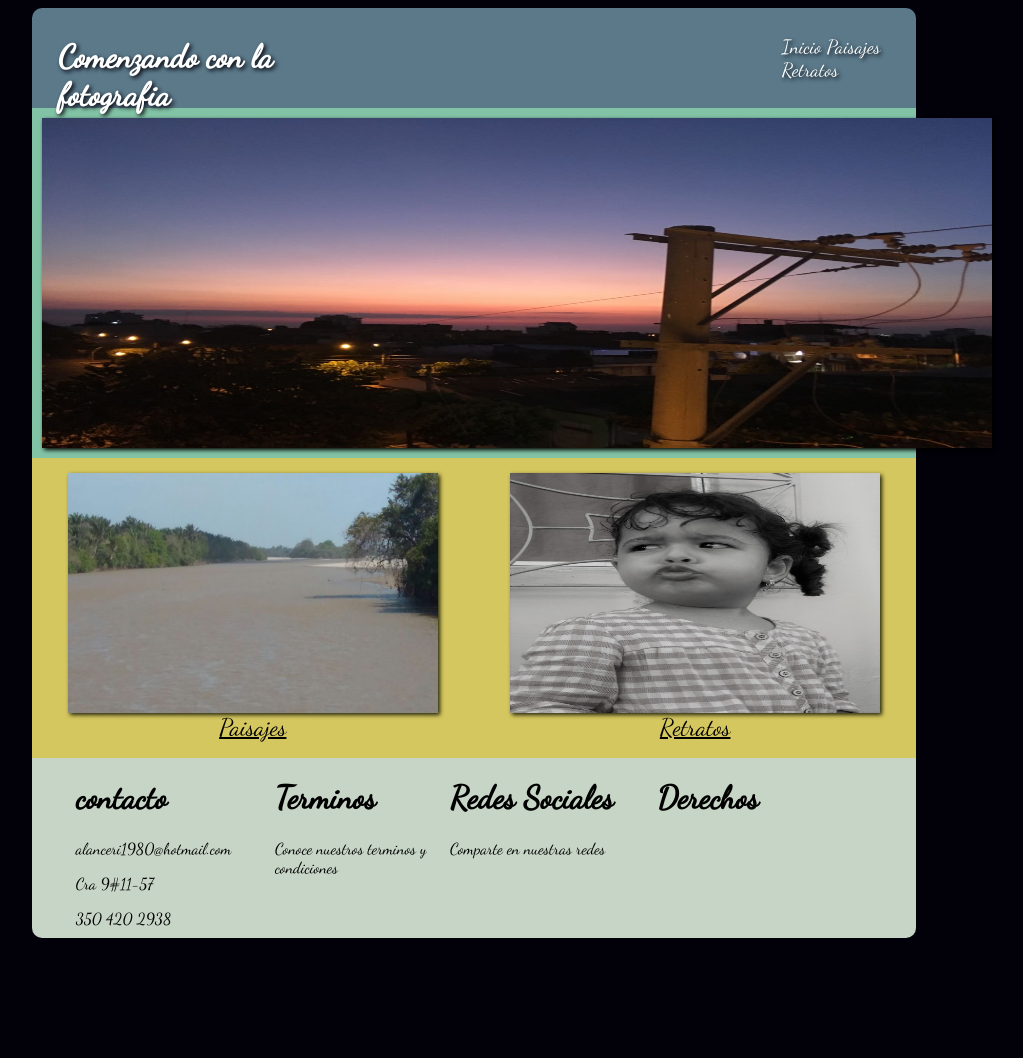
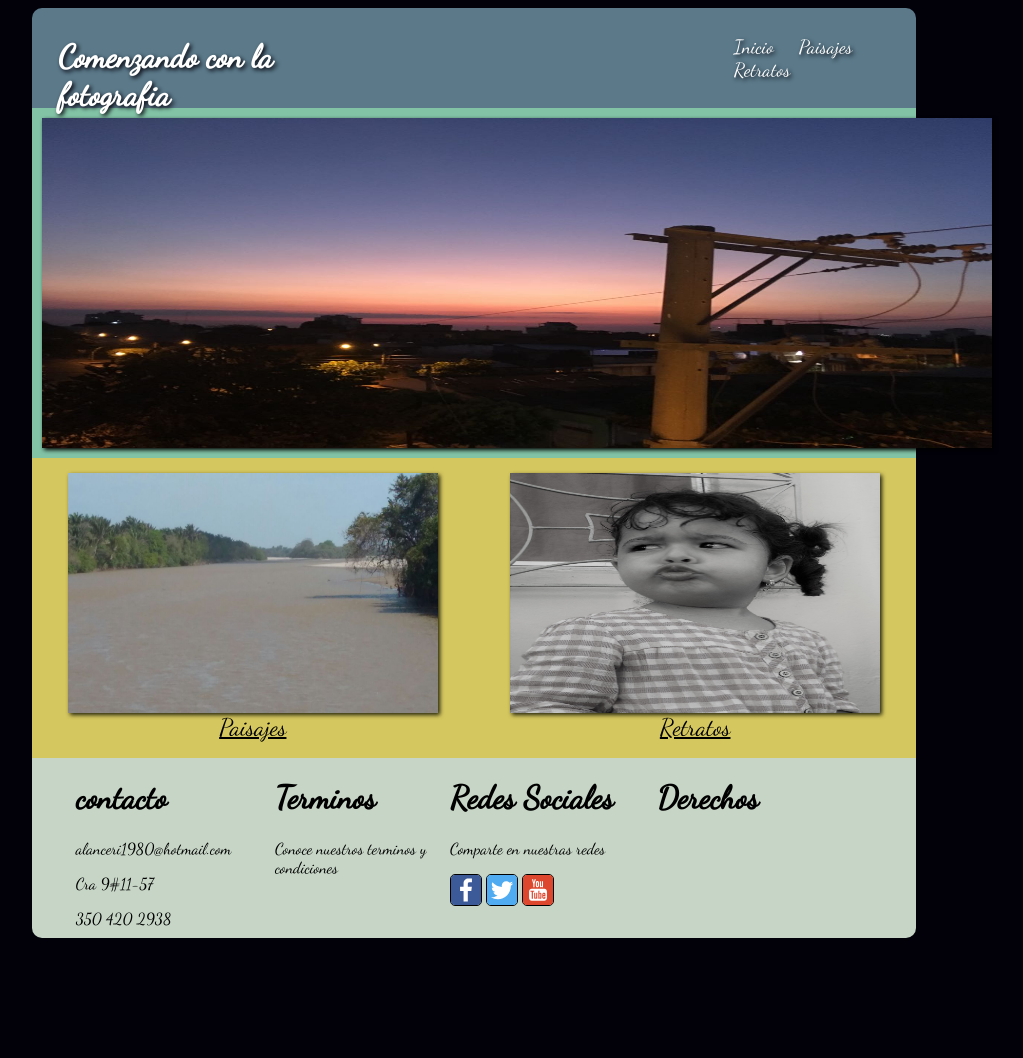
Before and after one commit to andresCerezoRios/final-de-ccs, a plain HTML site: page index.html in a window 1280 px wide. Shown: the whole page, without its empty margins (166-1189 px from the left). Drawn offline with Linux system fonts and the light colour scheme.

Commit message:
colocando redes sociales

```diff
--- a/css/estilos.css
+++ b/css/estilos.css
@@ -32,14 +32,16 @@ footer{
   filter: drop-shadow(2px 2px 2px #02010a);
 }
 a[href^="#"]{
+  padding-right: 20px;
   color: white;
   text-decoration: none;
   filter: drop-shadow(2px 2px 2px #02010a);
-}
+  }
 .contenedor1 nav{
-  padding-left: 50%;
+  padding-left: 45%;
   padding-top: 3%;
   font-size: 1.2em;
+
 }
 section img{
   margin:0 auto;
@@ -134,6 +136,13 @@ section img{
 .serie3{
   width: 26%;
 }
+img[src$="svg"]{
+  border: 1px solid black;
+  border-radius: 5px;
+}
+.series3.1 a{
+  text-align: justify;
+}
 .serie4{
   width: 27%;
 }
--- a/index.html
+++ b/index.html
@@ -42,8 +42,15 @@
         <p>Conoce nuestros terminos y condiciones</p>
        </div>
        <div class="serie3">
-        <h1>Redes Sociales</h1>
-        <p>Comparte en nuestras redes</p>
+          <h1>Redes Sociales</h1>
+          <p>Comparte en nuestras redes</p>
+          <div class="series3.1">
+            <div>
+              <a href="http://facebook.com"><img src="./iconos/facebook.svg" alt="Facebook" width="30" height="30"></a>
+              <a href="http://twitter.com"><img src="./iconos/twitter.svg" alt="Twitter" width="30" height="30"></a>
+              <a href="http://youtube.com"><img src="./iconos/youtube.svg" alt="Youtube" width="30" height="30"></a>
+            </div>
+          </div>
        </div>
        <div class="serie4">
         <h1>Derechos</h1>
```
Also changed, not shown: iconos/facebook.svg (added), iconos/google-plus.svg (added), iconos/skype.svg (added), iconos/twitter.svg (added), iconos/whatsapp.svg (added), iconos/youtube.svg (added), 1 other file.
